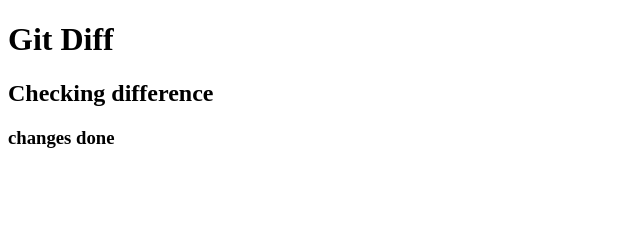
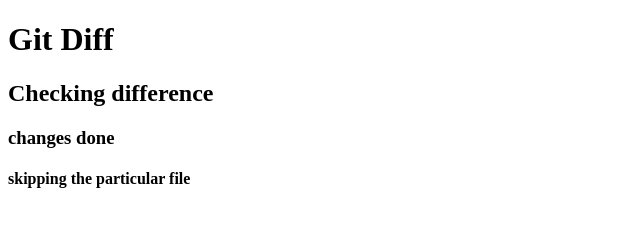
Before and after one commit to omkarbabar1234/Git-Diff, a plain HTML site: page index.html in a window 1280 px wide. Shown: the whole page, without its empty margins (0-640 px from the left). Drawn offline with Linux system fonts and the light colour scheme.

Commit message:
Fouth commit particular file

```diff
--- a/index.html
+++ b/index.html
@@ -9,5 +9,6 @@
     <h1>Git Diff </h1>
     <h2>Checking difference</h2>
     <h3>changes done</h3>
+    <h4>skipping the particular file </h4>
 </body>
 </html>
```
